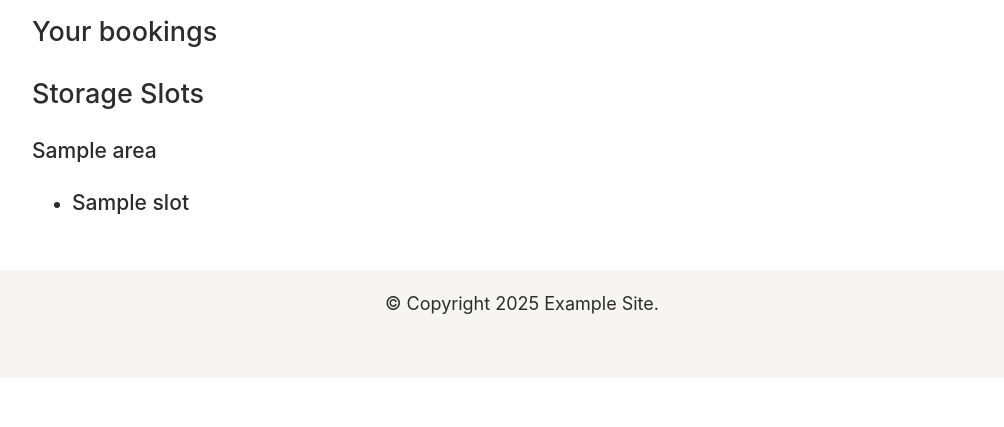
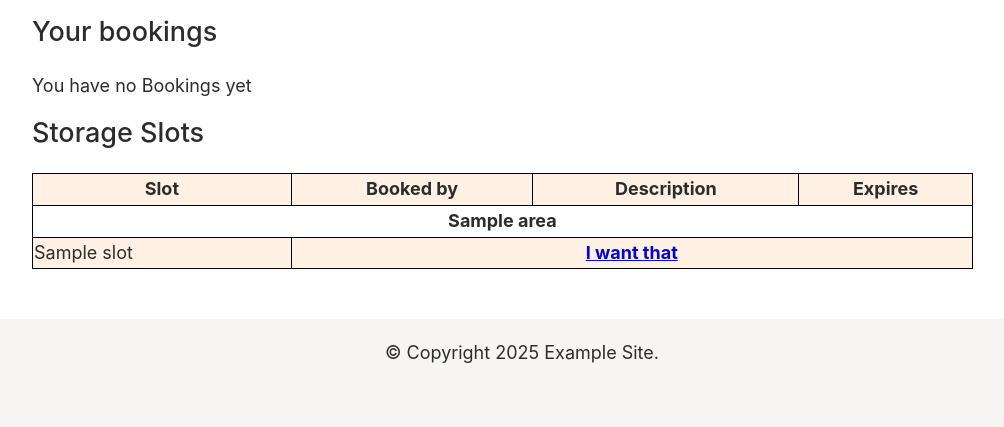
Before and after one commit to bristolhackspace/storage, a Flask app: template hackspace_storage/templates/main/index.html in a window 1280 px wide. Shown: the part 126-553 px from the top of the page, without its empty margins (118-1122 px from the left). Run offline with Flask 3, Linux system fonts and the light colour scheme; the template is opened without the code that fills it: most values are stand-ins (such as "Sample title", 1, 10 or a date in 2020); some libraries are stand-ins or nearby versions; some web fonts are replaced.

Commit message:
Initial page work

```diff
--- a/hackspace_storage/static/css/style.css
+++ b/hackspace_storage/static/css/style.css
@@ -291,3 +291,34 @@ textarea {
     background-color: var(--bg-secondary-color);
     margin: var(--row-gap) auto;
 }
+
+.two-col-boxes {
+    display: grid;
+    grid-template-columns: 1fr;
+    list-style: none;
+    column-gap: 1rem;
+    row-gap: 1rem;
+}
+.two-col-boxes li {
+    border: 0.1rem solid #b4b4b4;
+    border-radius: 0.5rem;
+    display: block;
+    margin: 0;
+    padding: 0.5rem;
+}
+.two-col-boxes li.booked {
+    border: 0.1rem solid #d3503f;
+}
+.two-col-boxes li.free {
+    border: 0.1rem solid #59be16;
+}
+table {
+    width: 96%;
+}
+table, th, td {
+  border: 1px solid black;
+  border-collapse: collapse;
+}
+tr:nth-child(odd) {
+  background-color: #fff1e3;
+}
--- a/hackspace_storage/templates/main/index.html
+++ b/hackspace_storage/templates/main/index.html
@@ -4,21 +4,70 @@
 
 {% block contents %}
 <div class="container">
+
+    {% if session.name %}
+    <h1>Hi, {{ session.name }}.</h1>
+    {% endif %}
+
     <h2>Your bookings</h2>
 
+    {% if loggedInUser.bookings%}
+    <table>
+        <tr>
+            <th>Area</th>
+            <th>Slot</th>
+            <th>Description</th>
+            <th>Expires</th>
+        </tr>
+        {% with userBookings = loggedInUser.bookings %}
+            {% for booking in userBookings %}
+                <tr>
+                    <td>{{ booking.slot.area.name }}</td>
+                    <td>{{ booking.slot.name }}</td>
+                    <td>{{ booking.description }}</td>
+                    <td>{{ booking.expiry }}</td>
+                </tr>
+            {% endfor %}
+        {% endwith %}
+
+    </table>
+    {% else %}
+        <p>
+            You have no Bookings yet
+        </p>
+    {% endif %}
+
     <h2>Storage Slots</h2>
+
+    <table>
+    <tr>
+        <th>Slot</th>
+        <th>Booked by</th>
+        <th>Description</th>
+        <th>Expires</th>
+    </tr>
     {% for area in areas %}
-    <h3>{{ area.name }}</h3>
-    <ul>
-        {% for slot in area.slots %}
-        <li>
-            <h3>{{ slot.name }}</h3>
-        </li>
+    <tr>
+        <th colspan="4">{{ area.name }}</th>
+    </tr>
+    {% for slot in area.slots %}
+        <tr>
+            <td>{{ slot.name }}</td>
+            {% if slot.bookings %}
+                {% with thisBooking = slot.bookings[0]%}
+                <td>{{ thisBooking.user.name }}</td>
+                <td>{{ thisBooking.description }}</td>
+                <td>{{ thisBooking.expiry }}</td>
+                {% endwith %}
+            {% else %}
+                <th colspan="3"><a href="{{ url_for('main.new_booking', bookslot=slot.id) }}">I want that</a></th>
+            {% endif %}
+        </tr>
+
         {% endfor %}
-    </ul>
+
     {% endfor %}
-    {% if session.name %}
-    <p>Hi, {{ session.name }}.</p>
-    {% endif %}
+    </table>
+
 </div>
 {% endblock %}
```
Also changed, not shown: hackspace_storage/demo_data.py (+18 -2 lines), hackspace_storage/main/views.py (+12 -5 lines).
